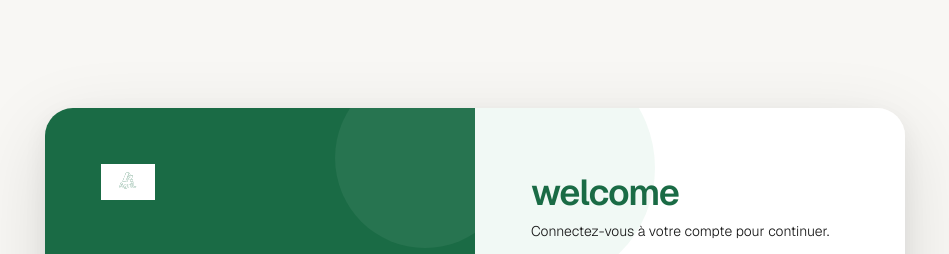
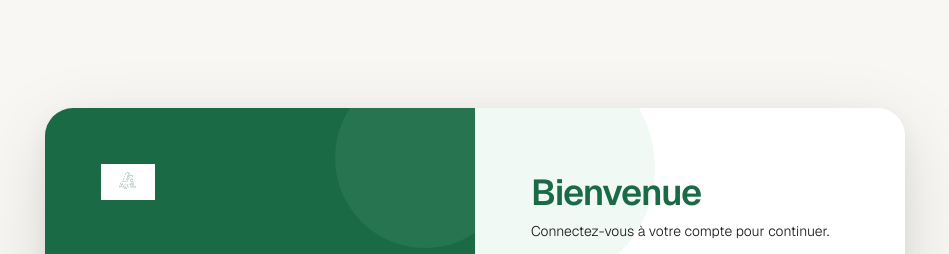
Before and after one commit to cheyicarmel/agril-front, a React (Vite) app: page /login in a window 1280 px wide. Shown: the top 254 px of the page, without its empty margins (165-1114 px from the left). Built offline with nearby package versions, Linux system fonts and the light colour scheme; no server answers.

Commit message:
FIX : Modification du footer pour que celui ci affiche dans le centre les liens d'authentification pour un utilisateur non connecté, et rien une fois l'utilisateur authentifié

```diff
--- a/src/components/layout/Footer.tsx
+++ b/src/components/layout/Footer.tsx
@@ -1,6 +1,10 @@
 import { Link } from 'react-router-dom'
+import { useAuthStore } from '../../store/authStore'
+
 
 export default function Footer() {
+  const { isAuthenticated, user } = useAuthStore()
+
   return (
     <footer style={{
       borderTop: '1px solid var(--color-border)',
@@ -31,6 +35,11 @@ export default function Footer() {
             Connecter les producteurs béninois aux marchés locaux.
           </p>
         </div>
+        {isAuthenticated ? (
+          <div>
+
+          </div>
+        ) : (
           <div style={{ display: 'flex', gap: '2rem' }}>
             {[
               { to: '/farms', label: 'Exploitations' },
@@ -46,6 +55,10 @@ export default function Footer() {
               </Link>
             ))}
           </div>
+        )}
+
+
+
         <p style={{ fontSize: '0.78rem', color: 'var(--color-text-light)' }}>
           © 2026 AgriL. Bénin.
         </p>
--- a/src/pages/auth/Login.tsx
+++ b/src/pages/auth/Login.tsx
@@ -167,7 +167,7 @@ export default function Login() {
                 marginBottom: '0.4rem',
                 lineHeight: 1.15,
               }}>
-                welcome
+                Bienvenue
               </h1>
               <p style={{ fontSize: '0.875rem', color: 'var(--color-text-muted)', fontWeight: 300 }}>
                 Connectez-vous à votre compte pour continuer.
--- a/src/pages/auth/Register.tsx
+++ b/src/pages/auth/Register.tsx
@@ -190,7 +190,7 @@ export default function Register() {
                 marginBottom: '0.35rem',
                 lineHeight: 1.15,
               }}>
-                welcome
+                Bienvenue
               </h1>
               <p style={{ fontSize: '0.82rem', color: 'var(--color-text-muted)', fontWeight: 300 }}>
                 Créez votre compte pour commencer.
```
Lines whose indentation alone changed are shown as unchanged.
